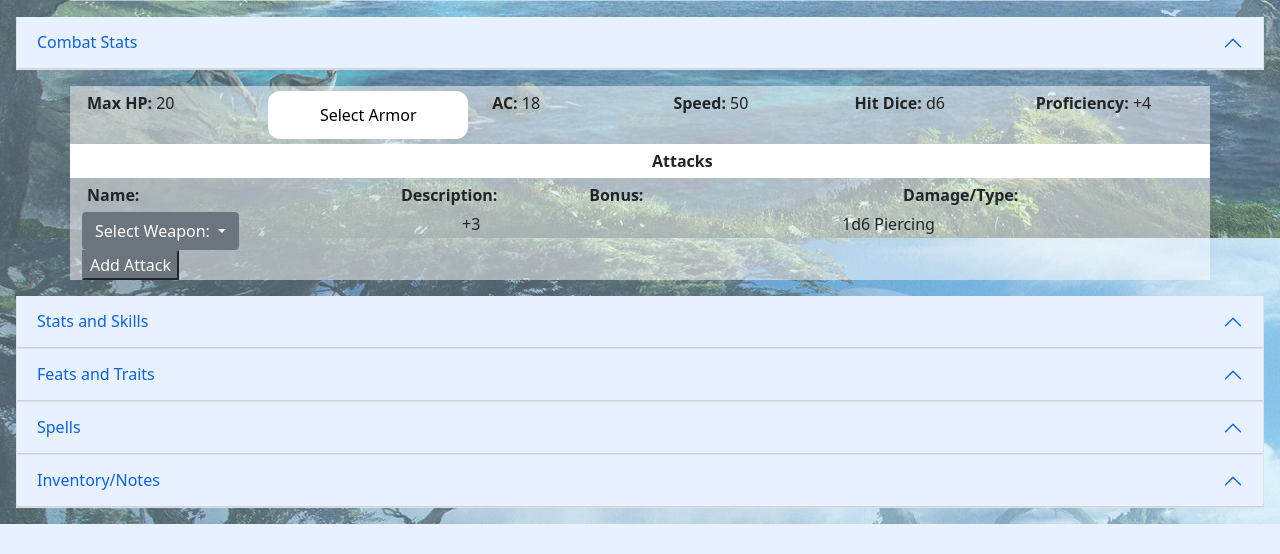
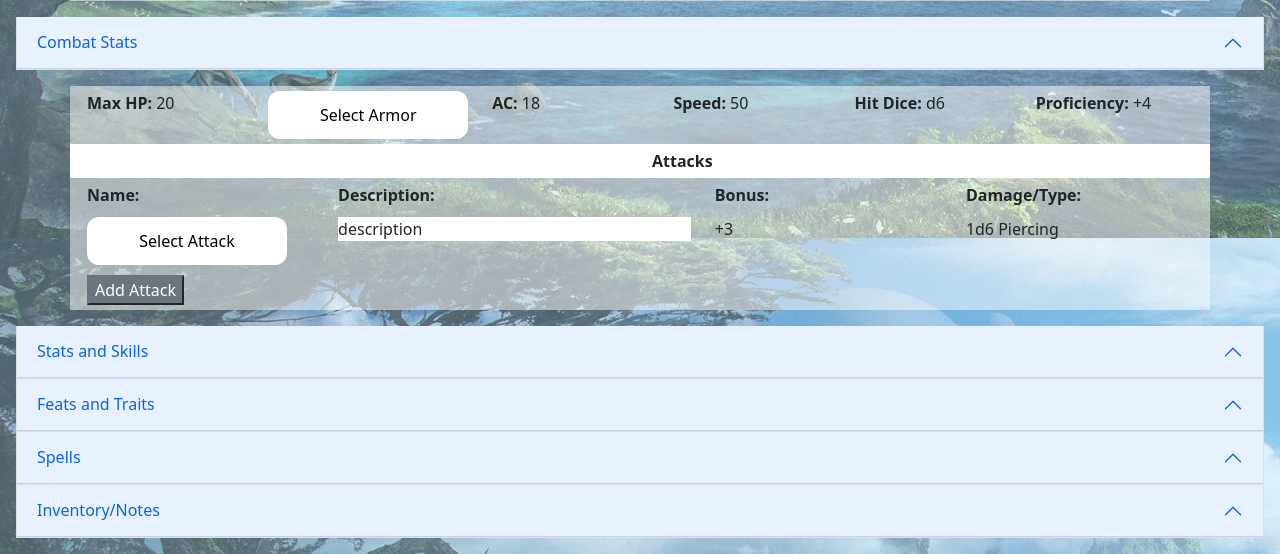
Before and after one commit to CollinPetry/SE1-DND-Project, a Flask app: page /character_builder in a window 1280 px wide, after a click on "Combat Stats". Shown: the part 583-1137 px from the top of the page. Before the commit the page ends 1107 px from the top, so only its background shows below. Run offline with Flask 2, Linux system fonts and the light colour scheme; parts of the project's set-up code (start-up, migrations or seed data) failed here and were passed over; some libraries are stand-ins or nearby versions.

Commit message:
character builder and campaign page ready for db

```diff
--- a/templates/characterbuilder.html
+++ b/templates/characterbuilder.html
@@ -184,7 +184,7 @@
                     <div class="col">
                         <strong>Name:</strong>
                     </div>
-                    <div class="col-2">
+                    <div class="col-4">
                         <strong>Description:</strong>
                     </div>
                     <div class="col">
@@ -195,20 +195,21 @@
                     </div>
                 </div>
                 <!--this is the row that repeats for each weapon/attack-->
-                <div class="row">
+                <div class="row" style="padding:5px;">
                     <div class="col">
-                        <div class="btn-group">
-                            <button aria-expanded="false" aria-haspopup="true" class="btn btn-secondary dropdown-toggle"
-                                    data-toggle="dropdown" type="button">
-                                Select Weapon:
-                            </button>
-                            <div class="dropdown-menu dropdown-menu-right">
-                                <button class="dropdown-item" type="button">Action</button>
-                                <button class="dropdown-item" type="button">Another action</button>
-                                <button class="dropdown-item" type="button">Something else here</button>
+                        <div class="dropdown">
+                            <button class="dropbtn" id="drop12" onclick="myFunction(this)">Select Attack</button>
+                            <div class="dropdown-content" id="drop12">
+                                <button class="innerbtn">punch</button>
+                                <button class="innerbtn">kick</button>
+                                <button class="innerbtn">sword</button>
+                                <button class="innerbtn">-remove-</button>
                             </div>
                         </div>
 
+                    </div>
+                    <div class="col-4">
+                        <p style="background-color: white;">description</p>
                     </div>
                     <div class="col">
                         +3
@@ -217,7 +218,8 @@
                         1d6 Piercing
                     </div>
                 </div>
-                <div class="row">
+                <!--end repeat section :)-->
+                <div class="row" STYLE="padding:5px;">
                     <div class="col">
                         <button class="button btn-secondary">Add Attack</button>
                     </div>
@@ -662,28 +664,45 @@
     <div aria-labelledby="heading5" class="collapse" data-parent="#accordion" id="collapse5">
         <div class="card-body">
             <div class="container" style="background-color: #ffffff80;">
-                <div class="row">
-                    <div class="col-sm-2">
-                        <strong>Name</strong>
+                <div class="row" style="padding:5px;">
+                    <div class="col">
+                        <strong>Name:</strong>
                     </div>
-                    <div class="col-sm-2">
-                        <strong>Modifier</strong>
+                    <div class="col-4">
+                        <strong>Description:</strong>
                     </div>
-                    <div class="col-md-4">
-                        <strong>Description</strong>
+                    <div class="col">
+                        <strong>Bonus:</strong>
                     </div>
-                    <div class="row">
-                        <div class="col-sm-2">
-                            Fireball
-                        </div>
-                        <div class="col-sm-2">
-                            3
-                        </div>
-                        <div class="col-md-4">
-                            You throw a ball of fire.
-                        </div>
+                    <div class="col">
+                        <strong>Damage/Type:</strong>
                     </div>
                 </div>
+                <!--this is the row that repeats for each weapon/attack-->
+                <div class="row" style="padding:5px;">
+                    <div class="col">
+                        <div class="dropdown">
+                            <button class="dropbtn" id="drop21" onclick="myFunction(this)">Select Spell</button>
+                            <div class="dropdown-content" id="drop21">
+                                <button class="innerbtn">fireball</button>
+                                <button class="innerbtn">heal</button>
+                                <button class="innerbtn">magic punch</button>
+                                <button class="innerbtn">-remove-</button>
+                            </div>
+                        </div>
+
+                    </div>
+                    <div class="col-4">
+                        <p style="background-color: white;">description</p>
+                    </div>
+                    <div class="col">
+                        +3
+                    </div>
+                    <div class="col">
+                        1d6 Piercing
+                    </div>
+                </div>
+                <!--end repeat section :)-->
             </div>
         </div>
     </div>
```
Also changed, not shown: templates/campaign.html (added, +25 -0 lines), templates/view_campaigns.html (+4 -56 lines).
